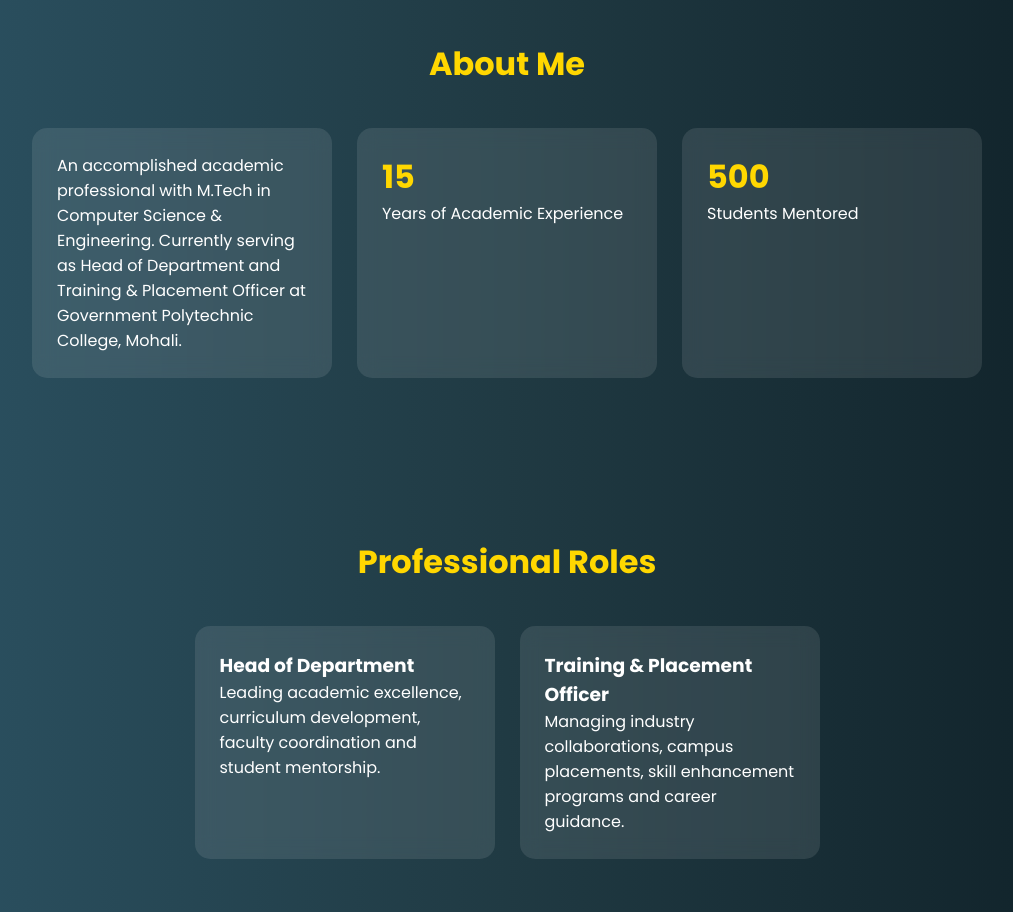
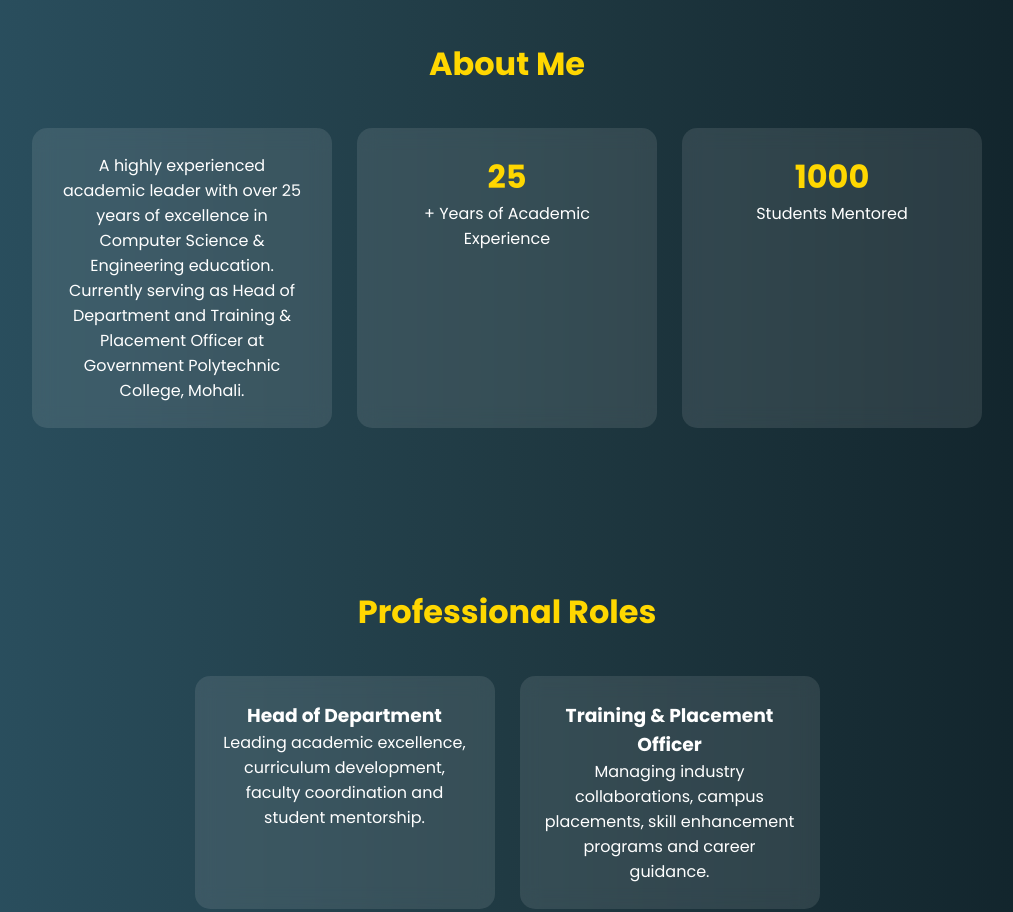
Before and after one commit to ravinderwalia671/ravinderwalia671.github.io, a plain HTML site: page index.html in a window 1280 px wide. Shown: the part 840-1752 px from the top of the page, without its empty margins (133-1146 px from the left). Drawn offline with Linux system fonts and the light colour scheme.

Commit message:
Update index.html

```diff
--- a/index.html
+++ b/index.html
@@ -19,7 +19,6 @@
         }
 
         body {
-            background: #0f2027;
             background: linear-gradient(to right, #2c5364, #203a43, #0f2027);
             color: white;
         }
@@ -31,7 +30,6 @@
             justify-content: center;
             align-items: center;
             text-align: center;
-            position: relative;
         }
 
         header h1 {
@@ -87,6 +85,7 @@
             width: 300px;
             backdrop-filter: blur(10px);
             transition: 0.4s;
+            text-align: center;
         }
 
         .card:hover {
@@ -175,17 +174,18 @@
     <div class="card-container">
         <div class="card">
             <p>
-                An accomplished academic professional with M.Tech in Computer Science & Engineering.
-                Currently serving as Head of Department and Training & Placement Officer at
+                A highly experienced academic leader with over 25 years of excellence in
+                Computer Science & Engineering education. Currently serving as
+                Head of Department and Training & Placement Officer at
                 Government Polytechnic College, Mohali.
             </p>
         </div>
         <div class="card">
-            <div class="counter" data-target="15">0</div>
-            <p>Years of Academic Experience</p>
+            <div class="counter" data-target="25">0</div>
+            <p>+ Years of Academic Experience</p>
         </div>
         <div class="card">
-            <div class="counter" data-target="500">0</div>
+            <div class="counter" data-target="1000">0</div>
             <p>Students Mentored</p>
         </div>
     </div>
@@ -217,7 +217,7 @@
     </div>
     <div class="skill">
         <p>Industry Coordination</p>
-        <div class="progress"><div class="progress-bar" data-width="85%"></div></div>
+        <div class="progress"><div class="progress-bar" data-width="88%"></div></div>
     </div>
 </section>
 
@@ -226,11 +226,11 @@
     <div class="timeline">
         <div class="timeline-item">
             <h3>Head of Department</h3>
-            <p>Academic leadership and departmental management.</p>
+            <p>Overseeing departmental operations, academic planning, and faculty leadership.</p>
         </div>
         <div class="timeline-item">
             <h3>Training & Placement Officer</h3>
-            <p>Placement drives, corporate relations, and career development initiatives.</p>
+            <p>Successfully coordinating placement drives and building strong industry partnerships.</p>
         </div>
     </div>
 </section>
```
